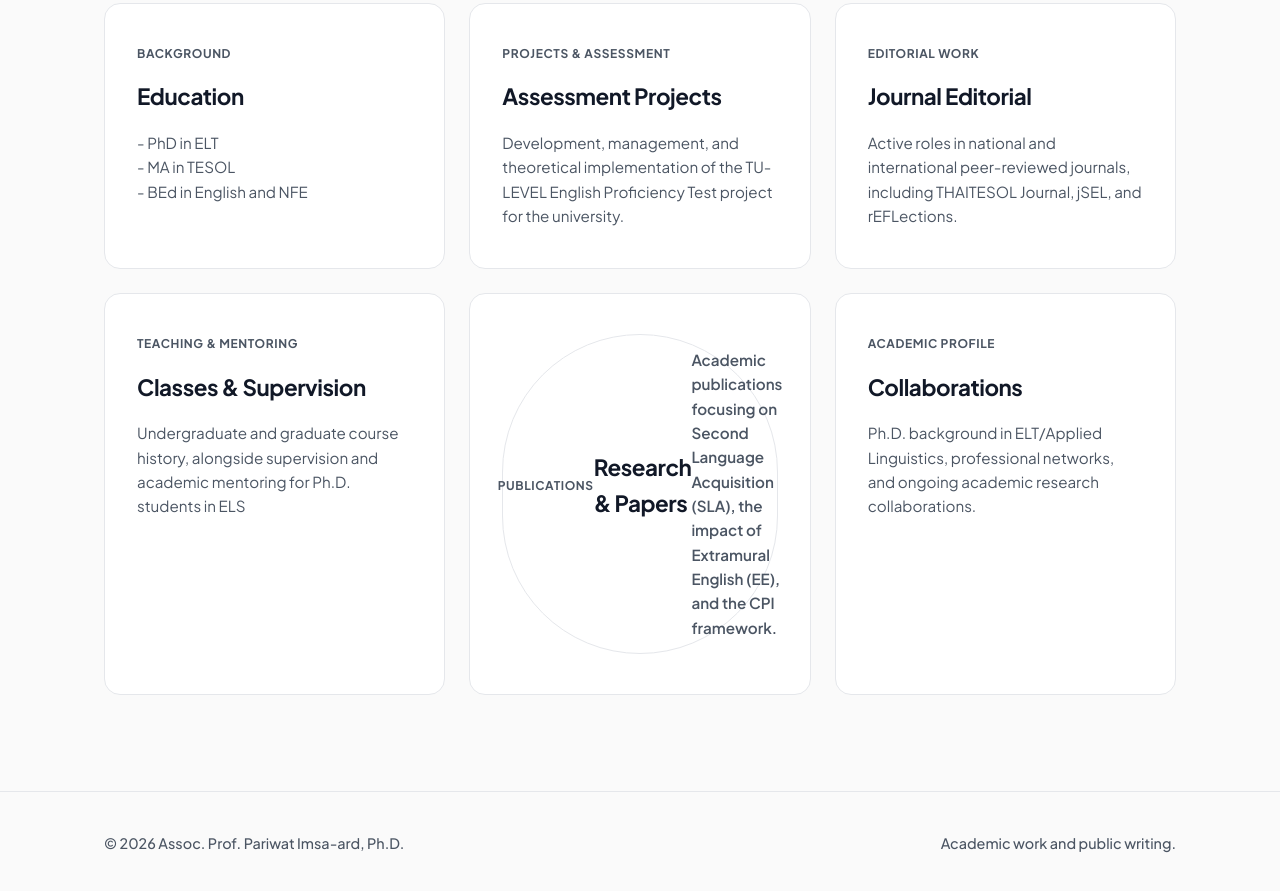
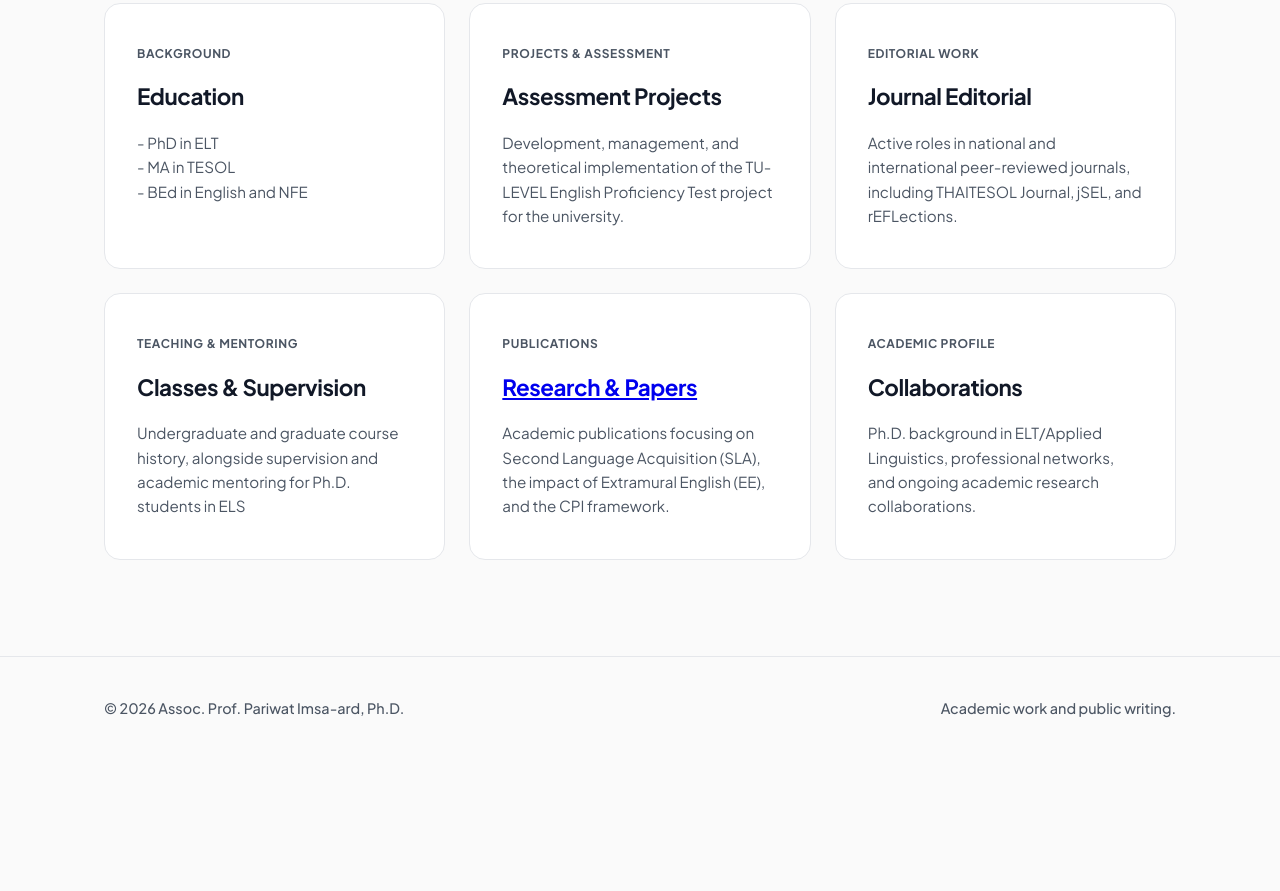
Before and after one commit to pimsaard/main, a plain HTML site: page index.html in a window 1280 px wide. Shown: the part 917-1808 px from the top of the page. After the commit the page ends 1677 px from the top, so only its background shows below. Drawn offline with Linux system fonts and the light colour scheme.

Commit message:
Update index.html

```diff
--- a/index.html
+++ b/index.html
@@ -486,10 +486,9 @@
                 </div>
 
                 <div class="card">
-                    <a href="./publications.html" class="btn btn-outline"><div class="card-category">Publications</div>
-                   <h3>Research & Papers</h3>
+                   <div class="card-category">Publications</div>
+                   <h3> <a href="./publications.html">Research & Papers   </a></h3>
                     <p>Academic publications focusing on Second Language Acquisition (SLA), the impact of Extramural English (EE), and the CPI framework.</p>
-                    </a>
                 </div>
 
                 <div class="card">
```
